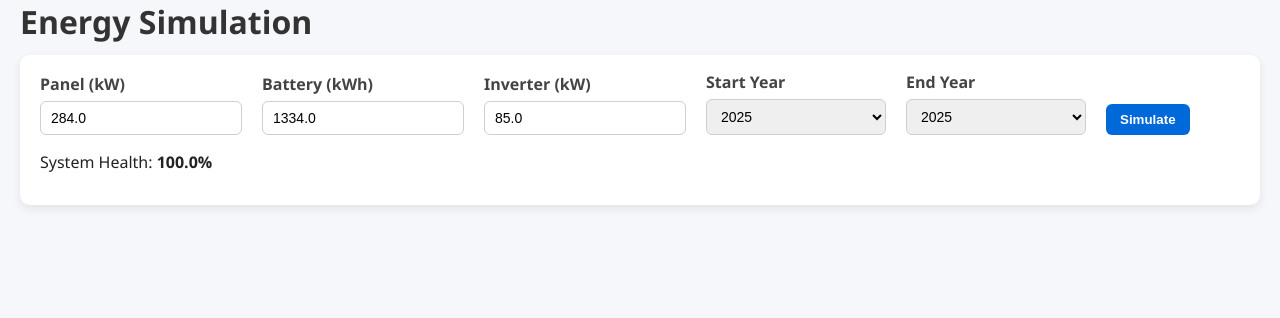
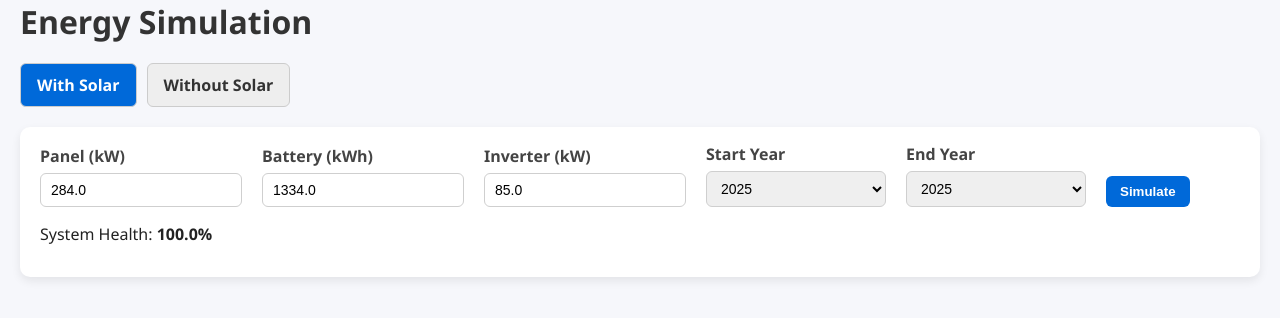
Before and after one commit to User-Suuro/cnsc-solar-simulation, a Flask app: page / in a window 1280 px wide. Shown: the top 318 px of the page. Run offline with Flask 3, Linux system fonts and the light colour scheme.

Commit message:
added no solar tab (still fixing)

```diff
--- a/main.py
+++ b/main.py
@@ -267,11 +267,108 @@ def simulate_annual(panel_kw, battery_kwh, inverter_kw, monthly_irr, monthly_con
     else:
         return df, df_deg, summary
 
+def calculate_costing(summary):
+    grid_price = 14.0
+
+    total_consumption = sum(y["Total Consumption (kWh)"] for y in summary)
+    total_unmet = sum(y["Unmet Consumption (kWh)"] for y in summary)
+    total_solar = total_consumption - total_unmet
+
+    solar_capex = form_data["panel_kw"] * 55000
+    battery_capex = form_data["battery_kwh"] * 18000
+    inverter_capex = form_data["inverter_kw"] * 12000
+
+    capex_total = solar_capex + battery_capex + inverter_capex
+    opex_annual = 0.015 * capex_total
+
+    baseline_cost = total_consumption * grid_price
+    solar_cost = (total_unmet * grid_price) + opex_annual
+
+    savings = baseline_cost - solar_cost
+
+    return {
+        "Total Consumption (kWh)": round(total_consumption, 2),
+        "Solar Generation (kWh)": round(total_solar, 2),
+        "Grid Use (kWh)": round(total_unmet, 2),
+        "Grid Price (PHP/kWh)": grid_price,
+        "Baseline Cost (PHP)": round(baseline_cost, 2),
+        "Solar CAPEX (PHP)": round(capex_total, 2),
+        "Annual OPEX (PHP)": round(opex_annual, 2),
+        "Cost with Solar (PHP)": round(solar_cost, 2),
+        "Savings (PHP)": round(savings, 2)
+    }
+
+
+def calculate_costing_nosolar(summary):
+    grid_price = 14.0
+
+    total_consumption = sum(y["Total Consumption (kWh)"] for y in summary)
+    baseline_cost = total_consumption * grid_price
+
+    return {
+        "Total Consumption (kWh)": round(total_consumption, 2),
+        "Grid Price (PHP/kWh)": grid_price,
+        "Total Grid Cost (PHP)": round(baseline_cost, 2)
+    }
 
 # ----------------- ROUTES -----------------
 
+
+@app.route("/nosolar")
+def nosolar():
+    try:
+        cons_df = read_simple_consumption(CONS_XLSX)
+    except Exception as e:
+        return f"Error reading consumption file: {e}"
+
+    years = sorted(y for y in cons_df.columns if isinstance(y, int))
+
+    summary = []
+    for y in years:
+        monthly = get_yearly_consumption(cons_df, y)
+        total = sum(monthly)
+
+        summary.append({
+            "Year": y,
+            "Total Consumption (kWh)": round(total, 2),
+            "Solar Contribution": 0,
+            "Unmet Consumption (kWh)": round(total, 2)
+        })
+
+    costing = calculate_costing_nosolar(summary)
+
+    return render_template(
+    "index.html",
+    active_tab="nosolar",
+    nosolar_summary=summary,
+    years=years,
+    panel_kw=DEFAULTS["panel_kw"],
+    battery_kwh=DEFAULTS["battery_kwh"],
+    inverter_kw=DEFAULTS["inverter_kw"],
+    year_start=years[0],
+    year_end=years[-1],
+    single_monthly_table=None,
+    multi_summary_table=None,
+    costing=costing,
+    health=None,
+    form_data={
+        "panel_kw": DEFAULTS["panel_kw"],
+        "battery_kwh": DEFAULTS["battery_kwh"],
+        "inverter_kw": DEFAULTS["inverter_kw"],
+        "year_start": years[0],
+        "year_end": years[-1]
+    }
+)
+
 @app.route("/", methods=["GET", "POST"])
 def index():
+    form_data = {
+        "panel_kw": request.form.get("panel_kw", DEFAULTS["panel_kw"]),
+        "battery_kwh": request.form.get("battery_kwh", DEFAULTS["battery_kwh"]),
+        "inverter_kw": request.form.get("inverter_kw", DEFAULTS["inverter_kw"]),
+        "year_start": request.form.get("year_start"),
+        "year_end": request.form.get("year_end")
+    }
     try:
         df_irr, hcol = safe_read_irr_csv(IRR_CSV)
     except Exception as e:
@@ -496,8 +593,14 @@ def index():
                 df_summary.to_excel(writer, index=False, sheet_name="Yearly Summary")
                 df_deg_summary.to_excel(writer, index=False, sheet_name="Degradation Summary")
 
+    if request.method == "GET" and request.args.get("keep") == "1":
+        pass
+
     return render_template(
         "index.html",
+        form_data=form_data,
+        nosolar_summary=None,
+        active_tab="solar",
         years=all_years,
         year_start=year_start,
         year_end=year_end,
--- a/static/style.css
+++ b/static/style.css
@@ -1,13 +1,36 @@
 /* ---------- Global ---------- */
 body {
-    font-family: 'Segoe UI', Tahoma, Geneva, Verdana, sans-serif;
+  font-family: "Segoe UI", Tahoma, Geneva, Verdana, sans-serif;
   margin: 0;
   padding: 0 20px;
   background: #f6f7fb;
   color: #222;
 }
 
-h1, h2, h3 {
+.tabs {
+  margin-bottom: 20px;
+  display: flex;
+  gap: 10px;
+}
+
+.tab {
+  padding: 10px 16px;
+  background: #eee;
+  border-radius: 6px;
+  text-decoration: none;
+  color: #333;
+  font-weight: 600;
+  border: 1px solid #ccc;
+}
+
+.tab.active {
+  background: #0069d9;
+  color: #fff;
+}
+
+h1,
+h2,
+h3 {
   margin: 0 0 12px 0;
   font-weight: 600;
   color: #333;
@@ -27,7 +50,7 @@ h3 {
   background: #fff;
   padding: 16px 20px;
   border-radius: 10px;
-    box-shadow: 0 4px 10px rgba(0,0,0,0.08);
+  box-shadow: 0 4px 10px rgba(0, 0, 0, 0.08);
   margin-bottom: 20px;
 }
 
@@ -46,7 +69,8 @@ label {
   color: #444;
 }
 
-input, select {
+input,
+select {
   padding: 8px 10px;
   border-radius: 6px;
   border: 1px solid #cfcfcf;
@@ -55,9 +79,10 @@ input, select {
   transition: border 0.2s, box-shadow 0.2s;
 }
 
-input:focus, select:focus {
+input:focus,
+select:focus {
   border-color: #0069d9;
-    box-shadow: 0 0 5px rgba(0,105,217,0.3);
+  box-shadow: 0 0 5px rgba(0, 105, 217, 0.3);
   outline: none;
 }
 
@@ -100,10 +125,11 @@ table {
   background: #fff;
   border-radius: 6px;
   overflow: hidden;
-    box-shadow: 0 2px 6px rgba(0,0,0,0.05);
+  box-shadow: 0 2px 6px rgba(0, 0, 0, 0.05);
 }
 
-th, td {
+th,
+td {
   padding: 10px;
   border: 1px solid #eee;
   text-align: center;
@@ -122,12 +148,13 @@ tr:nth-child(even) td {
 }
 
 /* ---------- Plots ---------- */
-.plot, img {
+.plot,
+img {
   display: block;
   margin: 20px auto;
   max-width: 90%;
   border-radius: 8px;
-    box-shadow: 0 3px 12px rgba(0,0,0,0.08);
+  box-shadow: 0 3px 12px rgba(0, 0, 0, 0.08);
 }
 
 /* ---------- Download Links ---------- */
@@ -152,7 +179,8 @@ a:hover {
     flex-direction: column;
     gap: 12px;
   }
-    input, select {
+  input,
+  select {
     width: 100%;
   }
 }
--- a/templates/index.html
+++ b/templates/index.html
@@ -5,22 +5,29 @@
     <title>Energy Simulation</title>
     <link rel="stylesheet" href="{{ url_for('static', filename='style.css') }}">
 </head>
+
 <body>
     <h1>Energy Simulation</h1>
+
+    <div class="tabs">
+        <a class="tab {% if active_tab == 'solar' %}active{% endif %}" href="{{ url_for('index') }}?keep=1">With Solar</a>
+        <a class="tab {% if active_tab == 'nosolar' %}active{% endif %}" href="{{ url_for('nosolar') }}">Without Solar</a>
+    </div>
+
 
         <div class="card">
             <form method="POST">
                 <div>
                     <label>Panel (kW)</label>
-                <input name="panel_kw" type="number" step="0.1" value="{{ panel_kw }}">
+                    <input name="panel_kw" type="number" step="0.1" value="{{ form_data.panel_kw }}">
                 </div>
                 <div>
                     <label>Battery (kWh)</label>
-                <input name="battery_kwh" type="number" step="1" value="{{ battery_kwh }}">
+                    <input name="battery_kwh" type="number" step="1" value="{{ form_data.battery_kwh }}">
                 </div>
                 <div>
                     <label>Inverter (kW)</label>
-                <input name="inverter_kw" type="number" step="0.1" value="{{ inverter_kw }}">
+                    <input name="inverter_kw" type="number" step="0.1" value="{{ form_data.inverter_kw }}">
                 </div>
                 <div>
                     <label>Start Year</label>
@@ -46,6 +53,7 @@
 
             <p>System Health: <b>{{ health }}%</b></p>
         </div>
+
 
     <!-- SINGLE YEAR -->
     {% if single_monthly_table %}
@@ -192,5 +200,49 @@
         {% endif %}
     </div>
     {% endif %}
+
+    {% if active_tab == 'nosolar' %}
+    <div class="card">
+        <h2>Energy Use Without Solar</h2>
+
+        <!-- Yearly table -->
+        {% if nosolar_summary %}
+        <table>
+            <tr>
+                {% for k in nosolar_summary[0].keys() %}
+                <th>{{ k }}</th>
+                {% endfor %}
+            </tr>
+            {% for row in nosolar_summary %}
+            <tr>
+                {% for v in row.values() %}
+                <td>{{ v }}</td>
+                {% endfor %}
+            </tr>
+            {% endfor %}
+        </table>
+        {% else %}
+        <p>No consumption data available.</p>
+        {% endif %}
+    </div>
+
+        <!-- Costing summary card -->
+    {% if costing %}
+    <div class="card">
+        <h2>Costing Summary (No Solar)</h2>
+        <table>
+            <tbody>
+                {% for k, v in costing.items() %}
+                <tr>
+                    <th style="text-align:left; width:60%;">{{ k }}</th>
+                    <td style="text-align:right;">{{ v }}</td>
+                </tr>
+                {% endfor %}
+            </tbody>
+        </table>
+    </div>
+    {% endif %}
+
+    {% endif %}
 </body>
 </html>
```
Also changed, not shown: 1 other file. Lines whose indentation alone changed are shown as unchanged.
